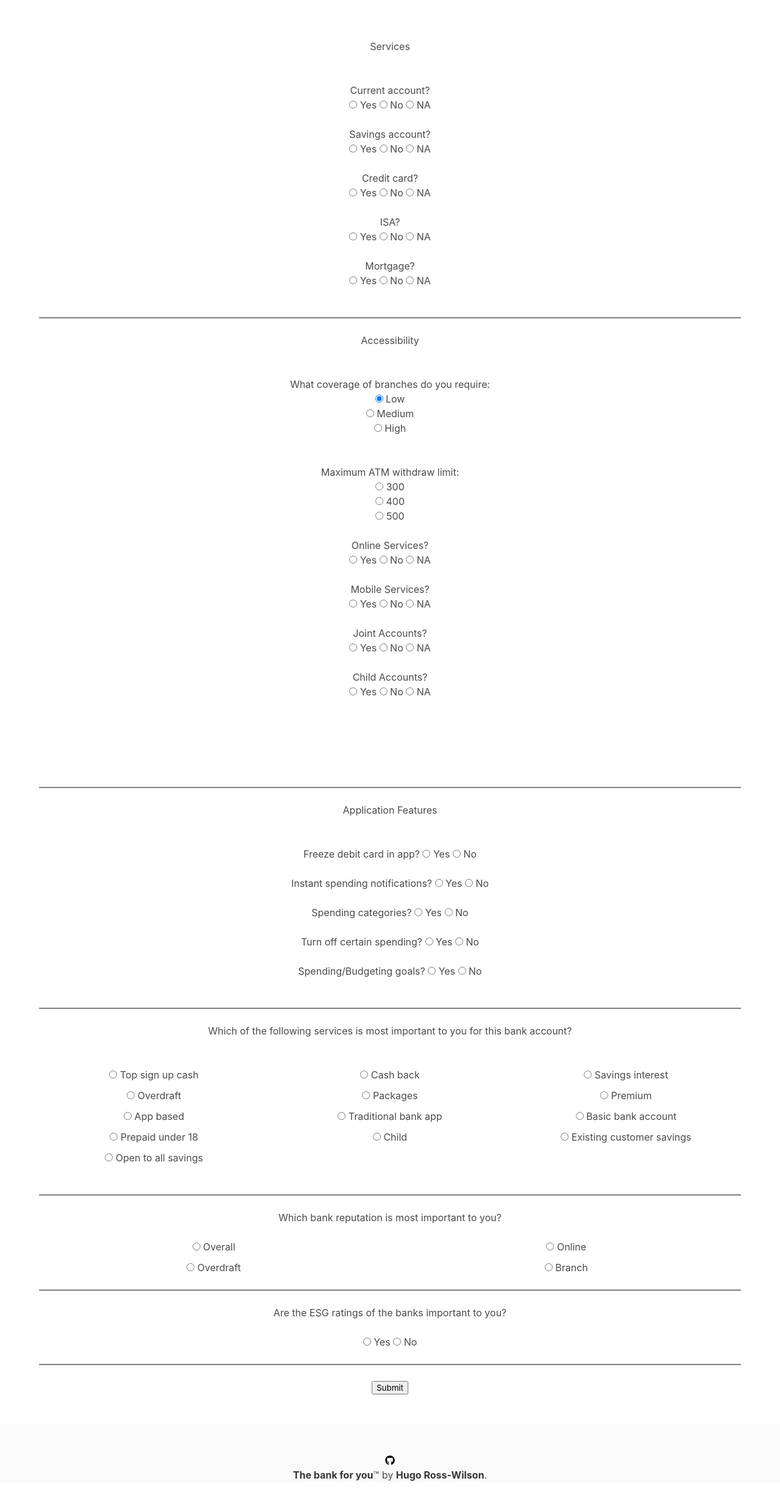
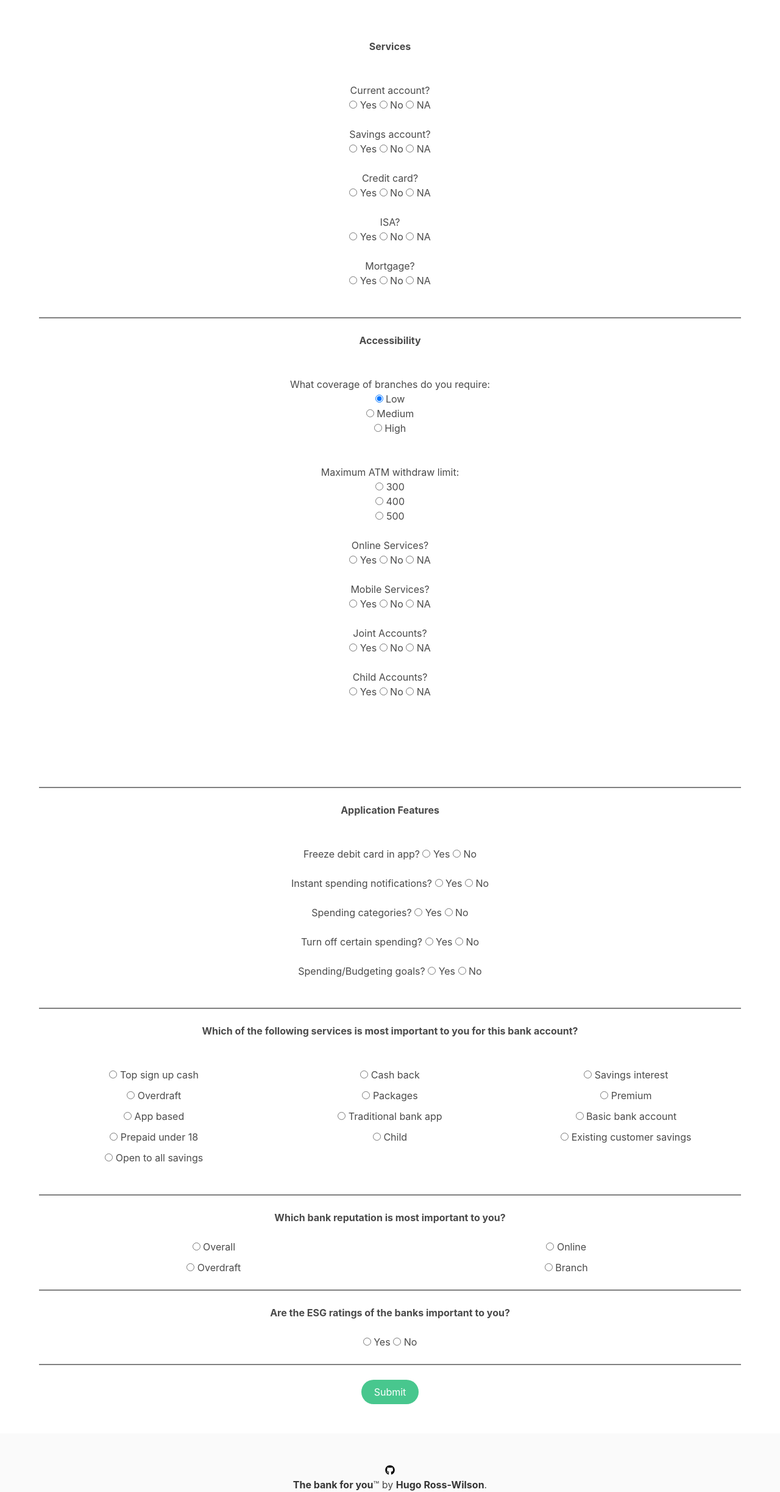
Before and after one commit to c0054249/BankingProject, a Flask app: page /services in a window 1280 px wide. Shown: the part 56-2502 px from the top of the page at 61% size. Run offline with Flask 3, Linux system fonts and the light colour scheme; some libraries are stand-ins or nearby versions.

Commit message:
Add styling to search_home.html and search.html

```diff
--- a/templates/search.html
+++ b/templates/search.html
@@ -8,7 +8,7 @@
         <title>What services do you require from your bank?</title>
       </head>
       <body>
-        <h1>Services</h1>
+        <h1 style="font-weight: bold;">Services</h1>
         <br><br>
         <form method="POST" action="/submit">
           <label for="current_account">Current account?</label>
@@ -63,7 +63,7 @@
 
           <hr style="border-top: 2px solid #808080">
 
-          <h1>Accessibility</h1>
+          <h1 style="font-weight: bold;">Accessibility</h1>
             <br><br>
             <label>What coverage of branches do you require:</label><br>
             <input type="radio" id="low" name="branches" value="0" checked>
@@ -126,7 +126,7 @@
 
             <hr style="border-top: 2px solid #808080">
 
-            <h1>Application Features</h1>
+            <h1 style="font-weight: bold;">Application Features</h1>
             <br><br>
             <label for="freezeCard">Freeze debit card in app?</label>
             <input type="radio" id="freezeYes" name="freezeCard" value="yes">
@@ -170,7 +170,7 @@
 
             <hr style="border-top: 2px solid #808080">
               <fieldset>
-                <legend>Which of the following services is most important to you for this bank account?</legend>
+                <legend style="font-weight: bold;">Which of the following services is most important to you for this bank account?</legend>
                   <br><br>
                 <div class="grid-container">
                   <div>
@@ -267,7 +267,7 @@
             <hr style="border-top: 2px solid #808080">
 
             <fieldset>
-                <legend>Which bank reputation is most important to you?</legend>
+                <legend style="font-weight: bold;">Which bank reputation is most important to you?</legend>
                 <br>
                 <div class="grid-container-2">
                     <div>
@@ -299,7 +299,7 @@
             </style>
 
             <hr style="border-top: 2px solid #808080">
-            <label for="esg_rating">Are the ESG ratings of the banks important to you?</label>
+            <label for="esg_rating" style="font-weight: bold;">Are the ESG ratings of the banks important to you?</label>
             <br><br>
             <input type="radio" id="esg_rating_yes" name="esg_rating" value="yes">
             <label for="esg_rating_yes">Yes</label>
@@ -308,7 +308,7 @@
             <br>
             <hr style="border-top: 2px solid #808080">
 
-          <input type="submit" value="Submit">
+          <input type="submit" value="Submit" class="button is-success is-rounded">
         </form>
       </body>
     </html>
```
Also changed, not shown: templates/search_home.html (+11 -0 lines).
